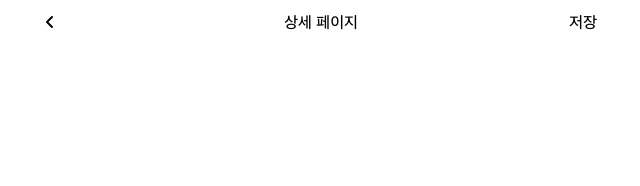
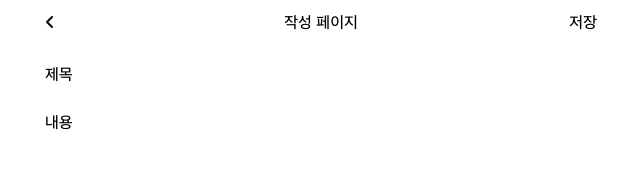
Before and after one commit to wherehows/easy-memo-web, a Next.js app: page /write in a window 1280 px wide. Shown: the top 186 px of the page, without its empty margins (319-959 px from the left). Built offline with nearby package versions, Linux system fonts and the light colour scheme.

Commit message:
feat(WritePage): 입력 영역 일부 구현

```diff
--- a/src/app/write/page.tsx
+++ b/src/app/write/page.tsx
@@ -5,10 +5,23 @@ const WritePage = () => {
     <>
       <Header>
         <Header.LeftOption option={{ back: true }} />
-        <Header.MiddleText text="상세 페이지" />
+        <Header.MiddleText text="작성 페이지" />
         <Header.RightOption option={{ save: true }} />
       </Header>
-      <main></main>
+      <main className="flex flex-col grow py-[16px] px-[24px]">
+        <div className="flex flex-col">
+          <label htmlFor="title">제목</label>
+          <input id="title" type="text" maxLength={50} />
+        </div>
+        <div className="flex flex-col grow">
+          <label htmlFor="content">내용</label>
+          <textarea
+            className="h-[100%] resize-none"
+            id="content"
+            maxLength={2000}
+          />
+        </div>
+      </main>
     </>
   );
 };
```
